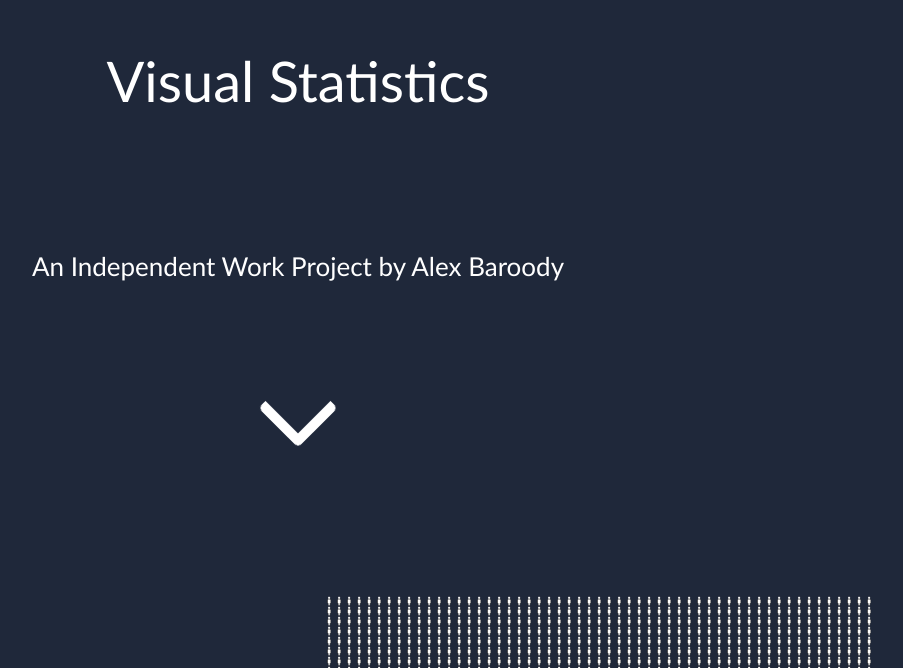
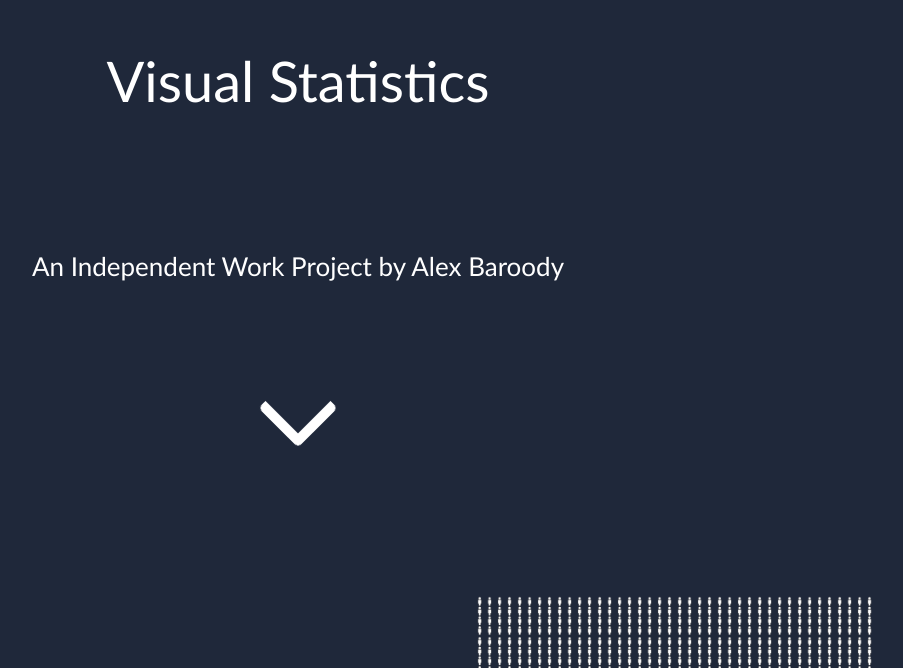
Before and after one commit to baroodya/junior-IW, a React (Create React App) app: page / in a window 1280 px wide. Shown: the part 284-952 px from the top of the page, without its empty margins (342-1245 px from the left). Built offline with nearby package versions, Linux system fonts and the light colour scheme.

Commit message:
change size of grid

```diff
--- a/src/App.css
+++ b/src/App.css
@@ -70,8 +70,8 @@
 
 .Cell {
   display: flex;
-  width: 1.25vh;
-  height: 1.25vh;
+  width: 5vh;
+  height: 5vh;
   transition: background-color 1s ease;
 }
 
--- a/src/App.js
+++ b/src/App.js
@@ -1,9 +1,13 @@
 import './App.css';
 import {Grid, Row, Cell} from './grid.js';
-import personIcon from './person-icon.png';
+import personIcon from './person-icon-16.png';
 
 let WINDOW_HEIGHT_PIXELS = window.innerHeight;
-let NUM_INFECTED_ROWS = 25;
+let NUM_ROWS = 40;
+let NUM_COLS = 40;
+let CELL_WIDTH = 4;
+let CELL_HEIGHT = 4;
+let NUM_INFECTED_ROWS = NUM_ROWS / (CELL_HEIGHT * 2);
 
 function App() {
   function onPageScroll() {
@@ -51,7 +55,7 @@ function App() {
   function makeRows() {
     function makeRow() {
       let cells = [];
-      for (let i = 0; i < 55; i++) {
+      for (let i = 0; i < NUM_COLS / CELL_WIDTH; i++) {
         let el = (
           <Cell key={i} index={i}>
             <img src={personIcon} alt="icon representing a person"/>
@@ -62,7 +66,7 @@ function App() {
       return cells;
     }
     let rows = [];
-    for (var i = 0; i < 50; i++) {
+    for (var i = 0; i < NUM_ROWS / CELL_HEIGHT; i++) {
         let row = makeRow();
         rows.push(<Row key={i} index={i}>{row}</Row>);
     }
```
Also changed, not shown: src/person-icon-16.png (added).
